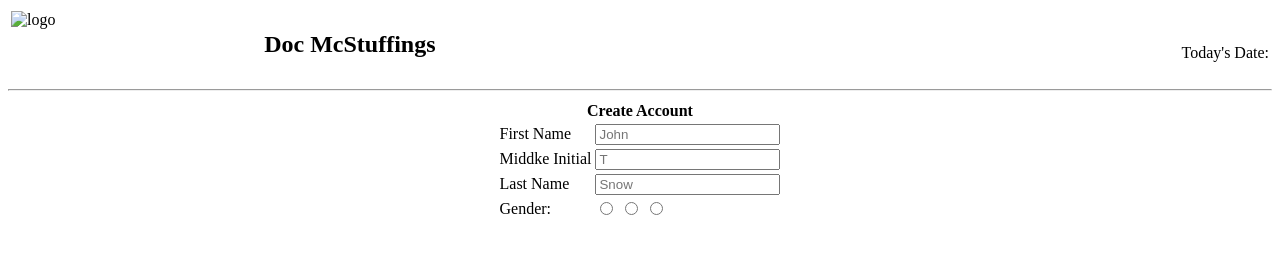
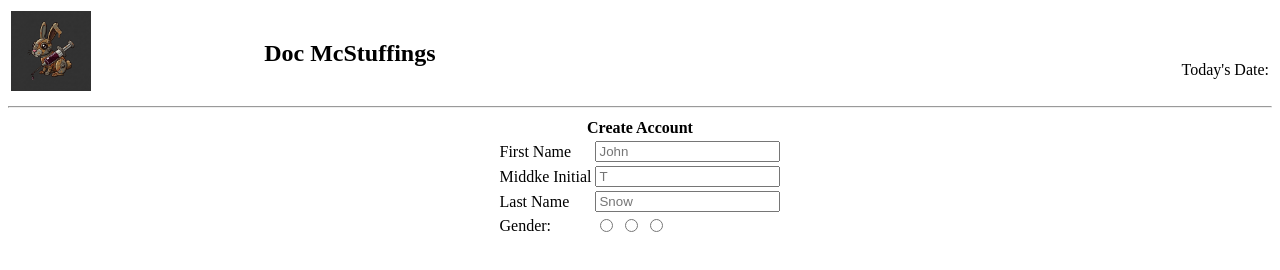
Before and after one commit to zsavery/medical-data, a plain HTML site: page index.html in a window 1280 px wide. Drawn offline with Linux system fonts and the light colour scheme.

Commit message:
Add logos

```diff
--- a/index.html
+++ b/index.html
@@ -10,7 +10,7 @@
         <tr>
           <td id="vert-td-top">
             <div class="image">
-              <img src="img/logo.png" alt="logo" id="logo" />
+              <img src="images/BabyBunny.jpg" alt="Rusted machine bunny with a syringe in froont" id="logo" />
             </div>
           </td>
           <td>
```
Also changed, not shown: images/BabyBunny.jpg (added), images/SurvivorBunny.jpg (added).
